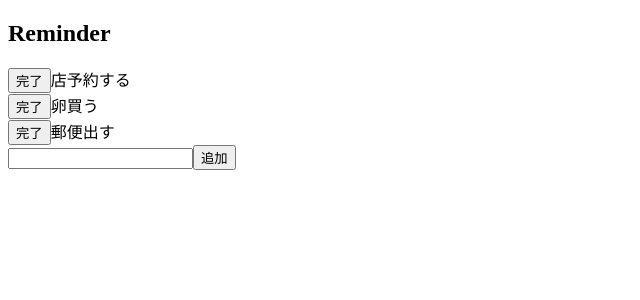
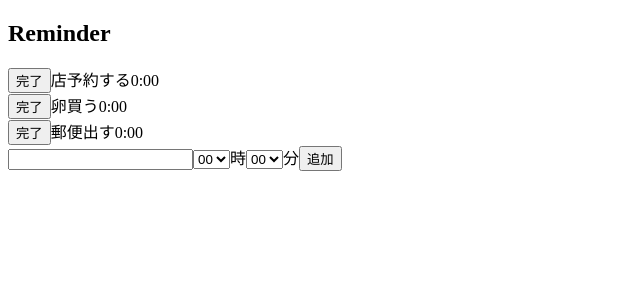
Before and after one commit to tomoya0318/learn-react, a React (Vite) app in the folder app/: page / in a window 1280 px wide. Shown: the top 300 px of the page, without its empty margins (0-640 px from the left). Built offline with nearby package versions, Linux system fonts and the light colour scheme.

Commit message:
add time slider

```diff
--- a/app/src/components/Form.tsx
+++ b/app/src/components/Form.tsx
@@ -1,8 +1,10 @@
 import React, { useState } from "react";
 import { InformTodo } from "./Todo";
+import { Time } from "./Time";
 
-const Form: React.FC<{createTodo:( todo: InformTodo ) => void}> = ({ createTodo }) => {
-  const [enteredTodo, setEnteredTodo] = useState("");
+export const Form: React.FC<{createTodo:( todo: InformTodo ) => void}> = ({ createTodo }) => {
+  const [enteredTodo, setEnteredTodo] = useState<string>("");
+  const [time, setTime] = useState<string>("0:00");
 
   const addTodo = (e: React.FormEvent<HTMLFormElement>) => {
     e.preventDefault();
@@ -10,6 +12,7 @@ const Form: React.FC<{createTodo:( todo: InformTodo ) => void}> = ({ createTodo
     const newTodo = {
       id: Math.floor(Math.random() * 1e5),
       content: enteredTodo,
+      time: time,
     };
 
     createTodo(newTodo);
@@ -24,10 +27,9 @@ const Form: React.FC<{createTodo:( todo: InformTodo ) => void}> = ({ createTodo
           value={enteredTodo}
           onChange={(e) => setEnteredTodo(e.target.value)}
         />
+        <Time setTime = {setTime}/>
         <button>追加</button>
       </form>
     </div>
   );
 };
-
-export default Form;
--- a/app/src/components/List.tsx
+++ b/app/src/components/List.tsx
@@ -5,7 +5,7 @@ type TaskListProps = {
     deleteTodo: (id: number) => void
 }
 
-const List: React.FC<TaskListProps> = ({ todos, deleteTodo }) => {
+export const List: React.FC<TaskListProps> = ({ todos, deleteTodo }) => {
     const complete = (id: number) => {
         deleteTodo(id)
     }
@@ -16,11 +16,10 @@ const List: React.FC<TaskListProps> = ({ todos, deleteTodo }) => {
                     <div key={todo.id}>
                         <button onClick={() => complete(todo.id)}>完了</button>
                         <span>{todo.content}</span>
+                        <span>{todo.time}</span>
                     </div>
                 )
             })}
         </div>
     );
-}
-
-export default List;
+};
--- /dev/null
+++ b/app/src/components/Time.tsx
@@ -0,0 +1,47 @@
+import { useState, useEffect } from "react";
+
+export const Time: React.FC<{setTime: (time: string) => void}> = ({ setTime }) => {
+    const [hour, setHour] = useState<number>(0);
+    const [minute, setMinute] = useState<number>(0);
+
+    useEffect(() => {
+        setTime(`${padZero(hour)}:${padZero(minute)}`);
+    }, [hour, minute, setTime]);
+
+    const handleHourChange = (e: React.ChangeEvent<HTMLSelectElement>) => {
+        const newHour = parseInt(e.target.value, 10);
+        setHour(newHour);
+    };
+
+    const handleMinuteChange = (e: React.ChangeEvent<HTMLSelectElement>) => {
+        const newMinute = parseInt(e.target.value, 10);
+        setMinute(newMinute);
+    };
+
+    const padZero = (num: number) => String(num).padStart(2, "0");
+
+    const hourOptions = Array.from({ length: 24 }, (_, i) => (
+        <option key={i} value={i}>
+            {padZero(i)}
+        </option>
+    ));
+
+    const minuteOptions = Array.from({ length: 60 }, (_, i) => (
+        <option key={i} value={i}>
+            {padZero(i)}
+        </option>
+    ));
+
+    return (
+        <>
+            <select value={hour} onChange={handleHourChange}>
+                {hourOptions}
+            </select>
+            <span>時</span>
+            <select value={minute} onChange={handleMinuteChange}>
+                {minuteOptions}
+            </select>
+            <span>分</span>
+        </>
+    );
+}
--- a/app/src/components/Todo.tsx
+++ b/app/src/components/Todo.tsx
@@ -1,25 +1,29 @@
-import { useState } from "react"
-import List from "./List"
-import Form from "./Form"
+import React, { useState } from "react"
+import { List } from "./List"
+import { Form } from "./Form"
 
 export type InformTodo = {
   id: number,
   content: string,
+  time: string,
 }
 
-const Todo = () => {
+const Todo: React.FC = () => {
   const todosList = [
     {
       id: 1,
       content: "店予約する",
+      time: "0:00",
     },
     {
       id: 2,
       content: "卵買う",
+      time: "0:00",
     },
     {
       id: 3,
       content: "郵便出す",
+      time: "0:00",
     },
   ];
 
--- a/app/src/features/time/hooks/index.ts
+++ /dev/null
@@ -1 +0,0 @@
-export { useTimeBox } from "./use-time-box"
--- a/app/src/features/time/index.ts
+++ /dev/null
@@ -1 +0,0 @@
-export { ProvideTime } from "./provide-time"
--- a/app/tsconfig.json
+++ b/app/tsconfig.json
@@ -3,7 +3,7 @@
     "jsx": "react-jsx", // JSXサポートを有効にする
     "jsxImportSource": "react", // ReactのためのJSXインポートソースを指定する
     // 既存のオプションがある場合は、それらも保持してください
-    "target": "es5", // 例として、他のコンパイラオプション
+    "target": "es2019", // 例として、他のコンパイラオプション
     "module": "commonjs", // 例として、他のコンパイラオプション
     "strict": true, // 例として、他のコンパイラオプション
     "esModuleInterop": true, // 例として、他のコンパイラオプション
```
Also changed, not shown: app/src/features/time/hooks/use-time-box.tsx (deleted, +0 -18 lines), app/src/features/time/provide-time.tsx (deleted, +0 -31 lines).
